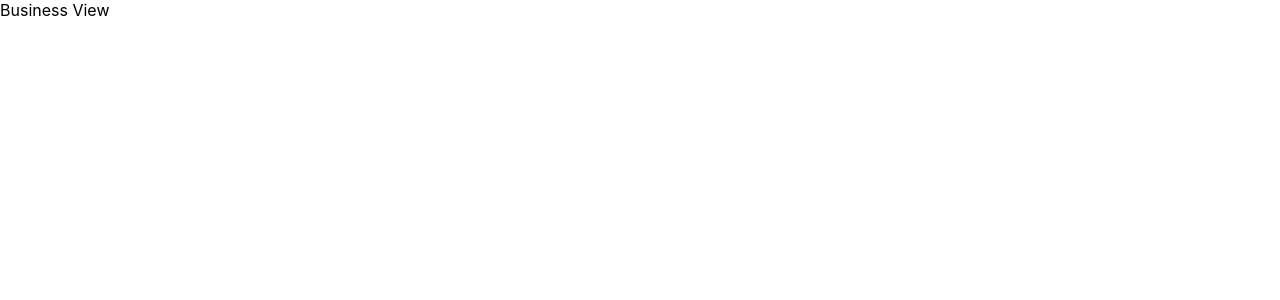
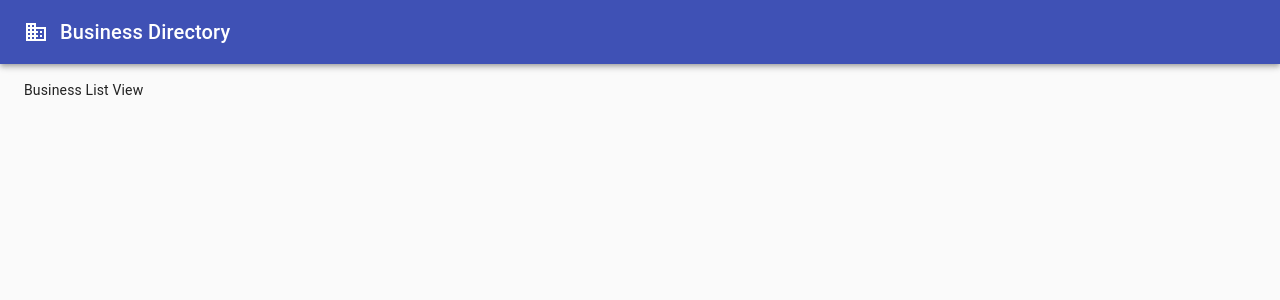
Before and after one commit to vrsa9208/business-directory, a React (Create React App) app: page /#/business in a window 1280 px wide. Shown: the top 300 px of the page. Built offline with nearby package versions, Linux system fonts and the light colour scheme.

Commit message:
Create Main Layout

```diff
--- a/src/App.js
+++ b/src/App.js
@@ -1,19 +1,30 @@
 import React from "react";
-import Business from "./views/Business/Business";
+import CssBaseline from "@material-ui/core/CssBaseline";
+import BusinessList from "./views/BusinessList/BusinessList";
+import BusinessDetails from "./views/BusinessDetails/BusinessDetails";
 import { HashRouter, Redirect, Route, Switch } from "react-router-dom";
+import MainLayout from "./components/MainLayout/MainLayout";
 
 const App = () => {
   return (
+    <>
+      <CssBaseline />
+      <MainLayout>
         <HashRouter>
           <Switch>
             <Route exact path="/">
               <Redirect to="/business" />
             </Route>
             <Route exact path="/business">
-          <Business />
+              <BusinessList />
+            </Route>
+            <Route path="/business/:businessId">
+              <BusinessDetails />
             </Route>
           </Switch>
         </HashRouter>
+      </MainLayout>
+    </>
   );
 };
 
--- /dev/null
+++ b/src/components/MainLayout/MainLayout.js
@@ -0,0 +1,19 @@
+import React from "react";
+import useStyles from "./MainLayout.style";
+import TopBar from "../TopBar/TopBar";
+import Container from "@material-ui/core/Container";
+
+const MainLayout = (props) => {
+  const classes = useStyles();
+
+  return (
+    <div>
+      <TopBar />
+      <Container className={classes.mainContainer}>
+        <main>{props.children}</main>
+      </Container>
+    </div>
+  );
+};
+
+export default MainLayout;
--- /dev/null
+++ b/src/components/MainLayout/MainLayout.style.js
@@ -0,0 +1,9 @@
+import { makeStyles } from "@material-ui/core/styles";
+
+const useStyles = makeStyles((theme) => ({
+  mainContainer: {
+    marginTop: theme.spacing(2),
+  },
+}));
+
+export default useStyles;
--- /dev/null
+++ b/src/components/TopBar/TopBar.js
@@ -0,0 +1,31 @@
+import React from "react";
+import useStyles from "./TopBar.style";
+import AppBar from "@material-ui/core/AppBar";
+import Toolbar from "@material-ui/core/Toolbar";
+import Typography from "@material-ui/core/Typography";
+import IconButton from "@material-ui/core/IconButton";
+import BusinessIcon from "@material-ui/icons/Business";
+
+const TopBar = () => {
+  const classes = useStyles();
+
+  return (
+    <AppBar position="static">
+      <Toolbar>
+        <IconButton
+          edge="start"
+          className={classes.menuButton}
+          color="inherit"
+          aria-label="menu"
+        >
+          <BusinessIcon />
+        </IconButton>
+        <Typography variant="h6" className={classes.title}>
+          Business Directory
+        </Typography>
+      </Toolbar>
+    </AppBar>
+  );
+};
+
+export default TopBar;
--- /dev/null
+++ b/src/components/TopBar/TopBar.style.js
@@ -0,0 +1,12 @@
+import { makeStyles } from "@material-ui/core/styles";
+
+const useStyles = makeStyles((theme) => ({
+  menuButton: {
+    marginRight: theme.spacing(2),
+  },
+  title: {
+    flexGrow: 1,
+  },
+}));
+
+export default useStyles;
--- a/src/views/Business/Business.js
+++ /dev/null
@@ -1,7 +0,0 @@
-import React from "react";
-
-const Business = () => {
-  return <div>Business View</div>;
-};
-
-export default Business;
--- /dev/null
+++ b/src/views/BusinessDetails/BusinessDetails.js
@@ -0,0 +1,7 @@
+import React from "react";
+
+const BusinessDetails = () => {
+  return <div>Business Details view</div>;
+};
+
+export default BusinessDetails;
--- /dev/null
+++ b/src/views/BusinessList/BusinessList.js
@@ -0,0 +1,7 @@
+import React from "react";
+
+const BusinessList = () => {
+  return <div>Business List View</div>;
+};
+
+export default BusinessList;
```
Lines whose indentation alone changed are shown as unchanged.
